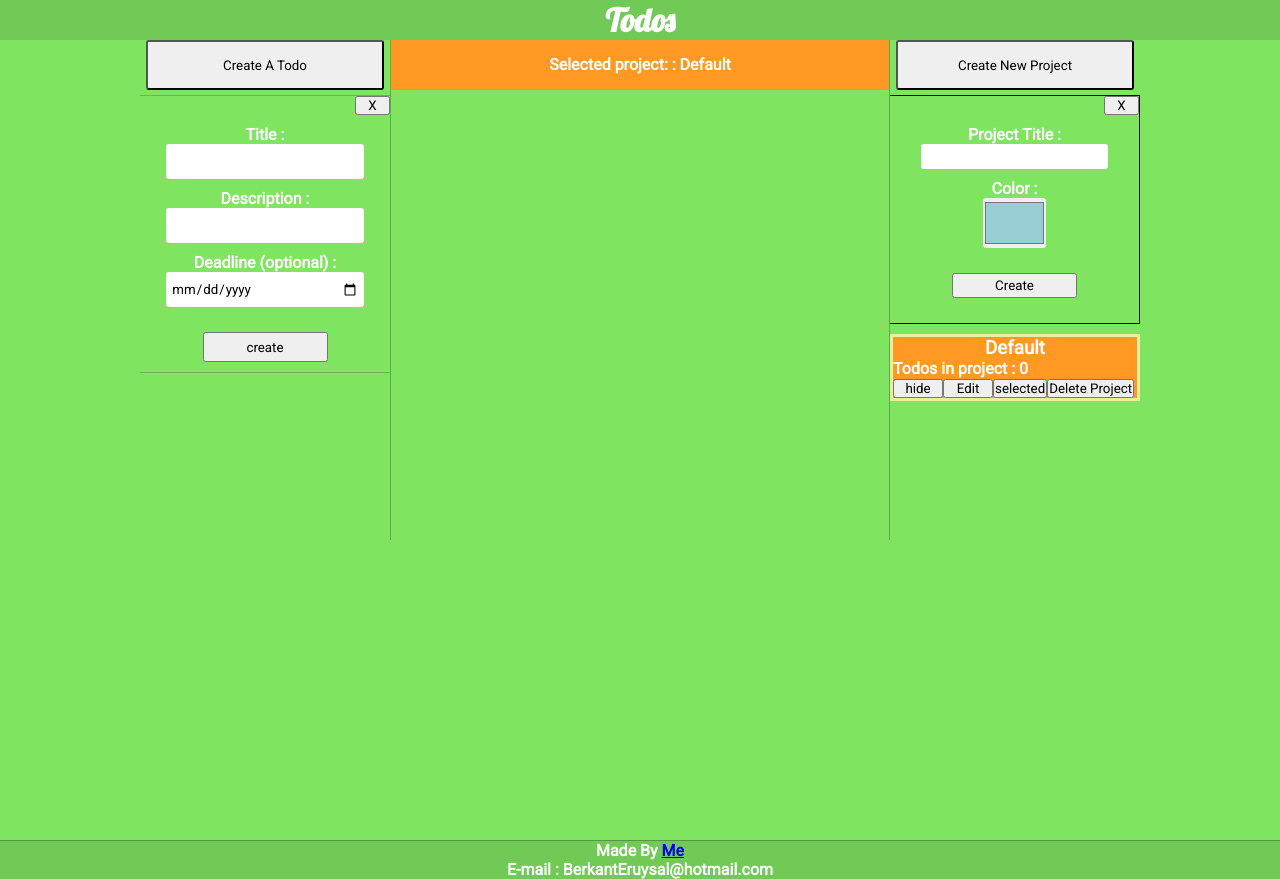
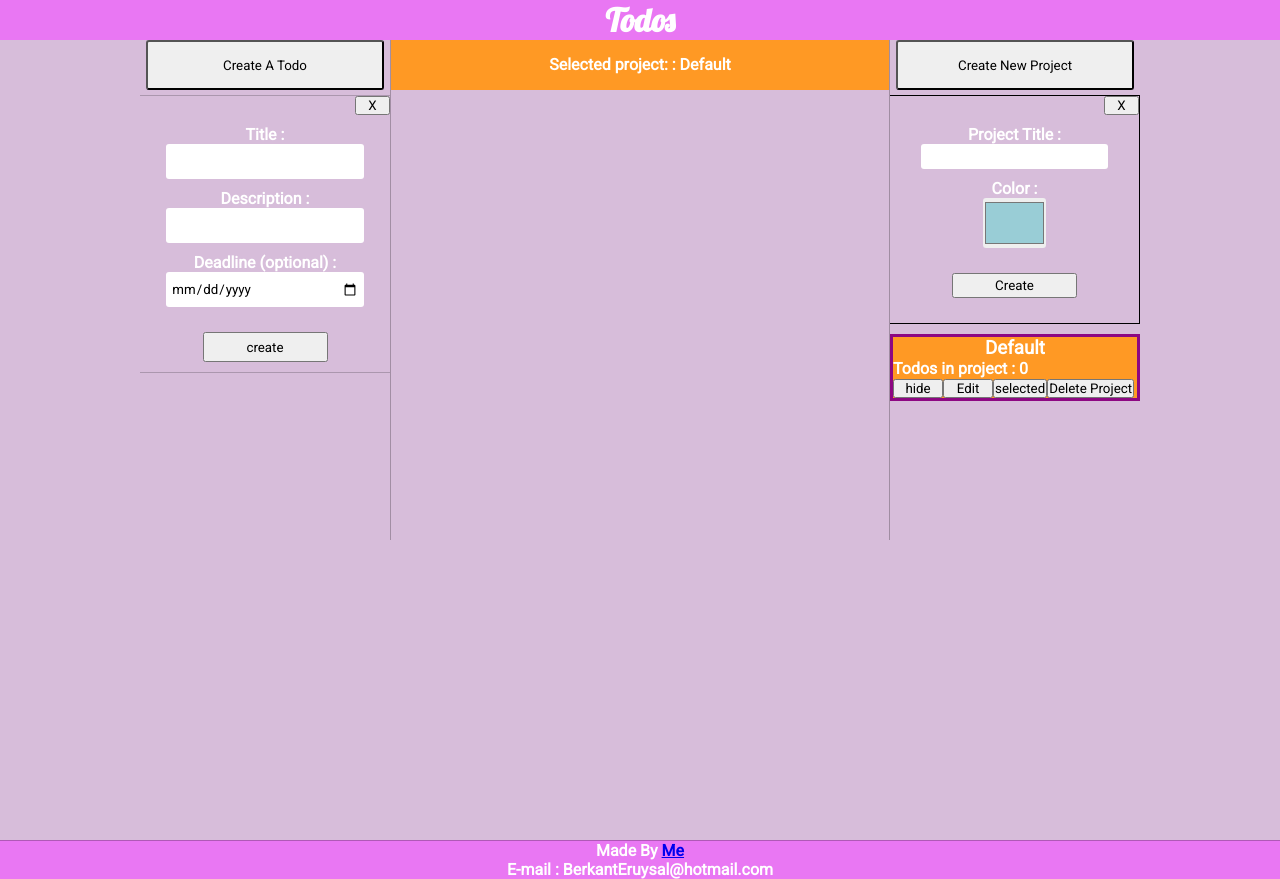
Before and after one commit to BerkantEruysal/Todo-App, a website with bundled scripts: page src/index.html in a window 1280 px wide. Built offline with nearby package versions, Linux system fonts and the light colour scheme.

Commit message:
change background color

```diff
--- a/src/style.css
+++ b/src/style.css
@@ -6,14 +6,14 @@
   font-family: "Roboto", sans-serif;
 }
 body {
-  background-color: rgb(127, 228, 96);
+  background-color: rgb(215, 189, 218);
 }
 p {
   color: rgb(255, 255, 255);
   font-weight: 600;
 }
 header {
-  background-color: rgb(113, 201, 86);
+  background-color: rgb(233, 119, 243);
   text-align: center;
 }
 header h1 {
@@ -22,7 +22,7 @@ header h1 {
 }
 
 footer {
-  background-color: rgb(113, 201, 86);
+  background-color: rgb(233, 119, 243);
   text-align: center;
   border-top: 1px solid hsla(0, 0%, 0%, 0.25);
 }
@@ -186,7 +186,7 @@ footer {
 .project-list {
 }
 .selected-project {
-  border: 3px solid rgb(229, 241, 158);
+  border: 3px solid rgb(141, 7, 130);
 }
 .project-title {
   text-align: center;
```
